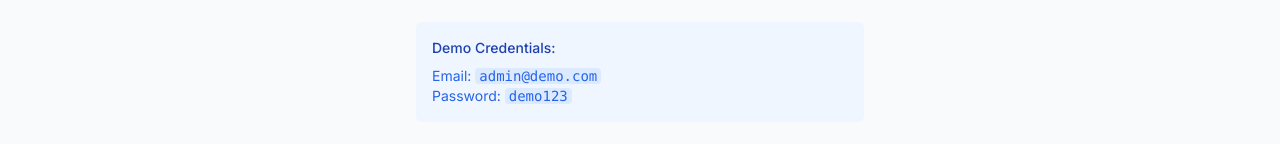
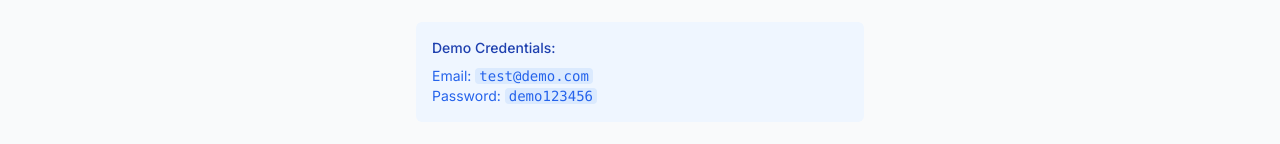
Before and after one commit to ALMAZakaria/PERN_StackTest_LIADtech, a React (Vite) app in the folder frontend/: page /login in a window 1280 px wide. Shown: the part 529-673 px from the top of the page. Built offline with nearby package versions, Linux system fonts and the light colour scheme.

Commit message:
fix(frontend): resolve React JSX runtime import errors - Change demo credention in the LoginPage UI - Add React type references to vite-env.d.ts - Fix missing react/jsx-runtime module path error - Ensure proper TypeScript configuration for JSX compilation

```diff
--- a/frontend/package.json
+++ b/frontend/package.json
@@ -41,8 +41,8 @@
     "@testing-library/jest-dom": "^6.1.4",
     "@testing-library/react": "^13.4.0",
     "@testing-library/user-event": "^14.5.1",
-    "@types/react": "^18.3.23",
-    "@types/react-dom": "^18.2.15",
+    "@types/react": "^18.3.24",
+    "@types/react-dom": "^18.3.7",
     "@typescript-eslint/eslint-plugin": "^6.10.0",
     "@typescript-eslint/parser": "^6.10.0",
     "@vitejs/plugin-react": "^4.1.1",
--- a/frontend/src/pages/auth/LoginPage.tsx
+++ b/frontend/src/pages/auth/LoginPage.tsx
@@ -184,8 +184,8 @@ const LoginPage: React.FC = () => {
           <div className="mt-6 p-4 bg-blue-50 rounded-md">
             <h4 className="text-sm font-medium text-blue-800 mb-2">Demo Credentials:</h4>
             <p className="text-sm text-blue-600">
-              Email: <code className="bg-blue-100 px-1 rounded">admin@demo.com</code><br />
-              Password: <code className="bg-blue-100 px-1 rounded">demo123</code>
+              Email: <code className="bg-blue-100 px-1 rounded">test@demo.com</code><br />
+              Password: <code className="bg-blue-100 px-1 rounded">demo123456</code>
             </p>
           </div>
 
--- a/frontend/src/vite-env.d.ts
+++ b/frontend/src/vite-env.d.ts
@@ -1,4 +1,6 @@
 /// <reference types="vite/client" />
+/// <reference types="react" />
+/// <reference types="react-dom" />
 
 interface ImportMetaEnv {
   readonly VITE_API_BASE_URL?: string
```
Also changed, not shown: 1 other file (tests, documents, lock files or other folders).
